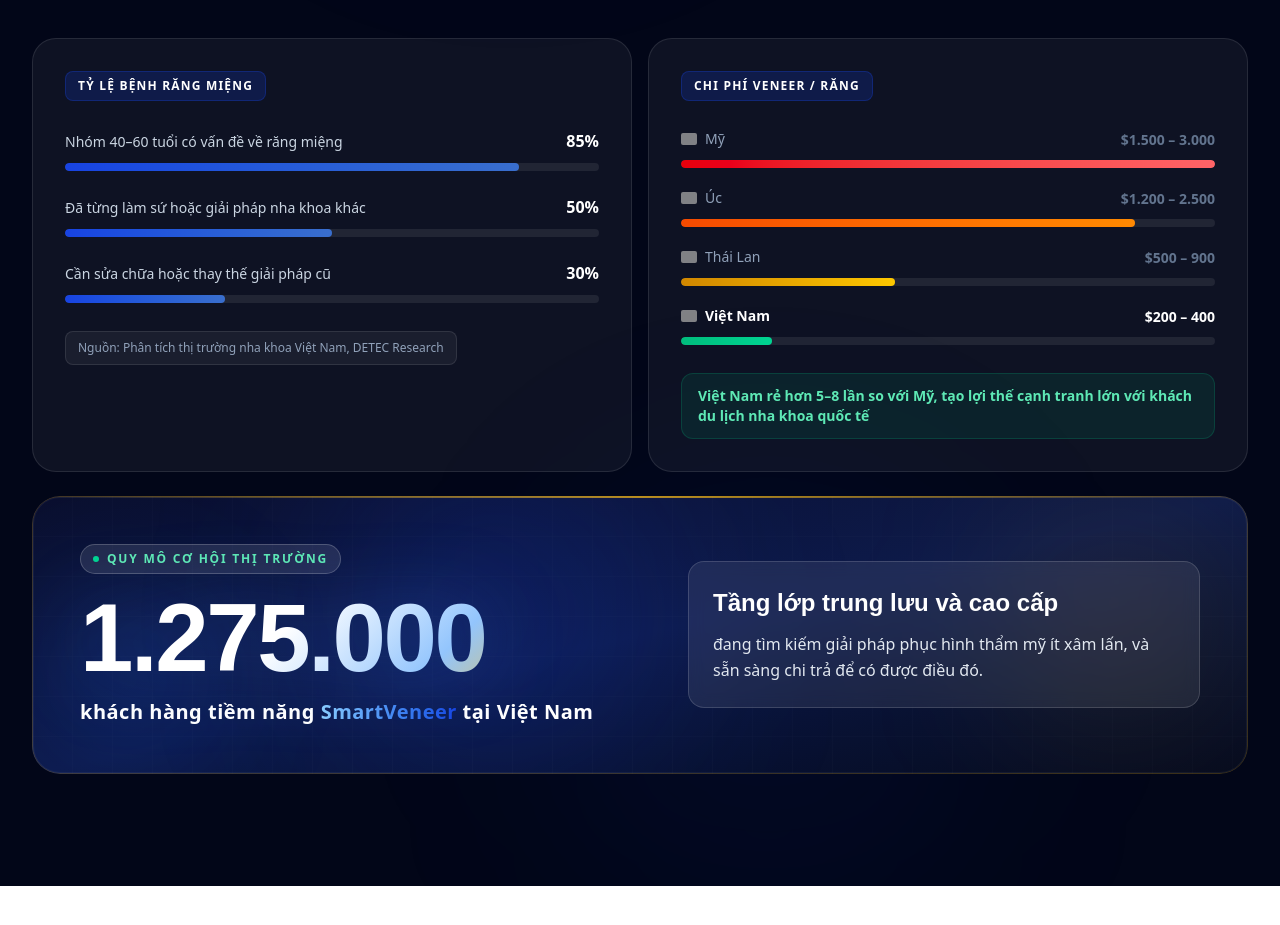
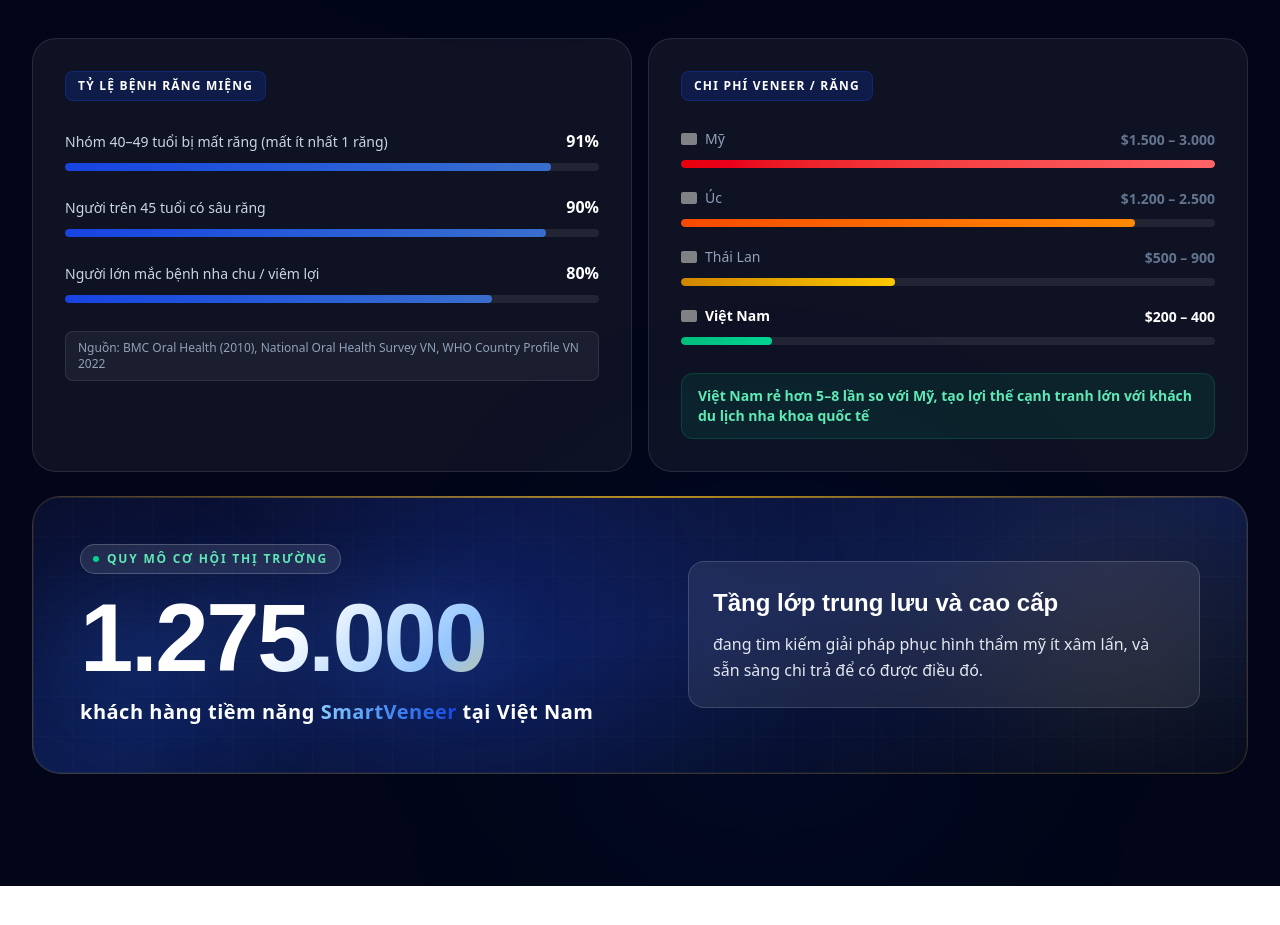
Before and after one commit to trietphan3103/detec-webinar, a React (Vite) app: page / in a window 1280 px wide. Shown: the part 2167-3092 px from the top of the page. Built offline with nearby package versions, Linux system fonts and the light colour scheme; no server answers; grey boxes are pictures that could not be loaded.

Commit message:
fix: update stats with official research data — BMC Oral Health, NOHSV, WHO 2022

```diff
--- a/src/App.tsx
+++ b/src/App.tsx
@@ -966,9 +966,9 @@ export default function App() {
               <p className="text-xs font-black tracking-widest text-white uppercase mb-7 bg-primary/20 border border-primary/30 rounded-lg px-3 py-1.5 inline-block">Tỷ lệ bệnh răng miệng</p>
               <div className="space-y-6">
                 {[
-                  { label: 'Nhóm 40–60 tuổi có vấn đề về răng miệng', pct: 85 },
-                  { label: 'Đã từng làm sứ hoặc giải pháp nha khoa khác', pct: 50 },
-                  { label: 'Cần sửa chữa hoặc thay thế giải pháp cũ', pct: 30 },
+                  { label: 'Nhóm 40–49 tuổi bị mất răng (mất ít nhất 1 răng)', pct: 91 },
+                  { label: 'Người trên 45 tuổi có sâu răng', pct: 90 },
+                  { label: 'Người lớn mắc bệnh nha chu / viêm lợi', pct: 80 },
                 ].map((row) => (
                   <div key={row.label}>
                     <div className="flex justify-between items-baseline mb-2.5">
@@ -987,7 +987,7 @@ export default function App() {
                   </div>
                 ))}
               </div>
-              <p className="text-slate-400 text-xs mt-7 bg-white/5 border border-white/10 rounded-lg px-3 py-2 inline-block">Nguồn: Phân tích thị trường nha khoa Việt Nam, DETEC Research</p>
+              <p className="text-slate-400 text-xs mt-7 bg-white/5 border border-white/10 rounded-lg px-3 py-2 inline-block">Nguồn: BMC Oral Health (2010), National Oral Health Survey VN, WHO Country Profile VN 2022</p>
             </motion.div>
 
             {/* Right: so sánh giá */}
```
